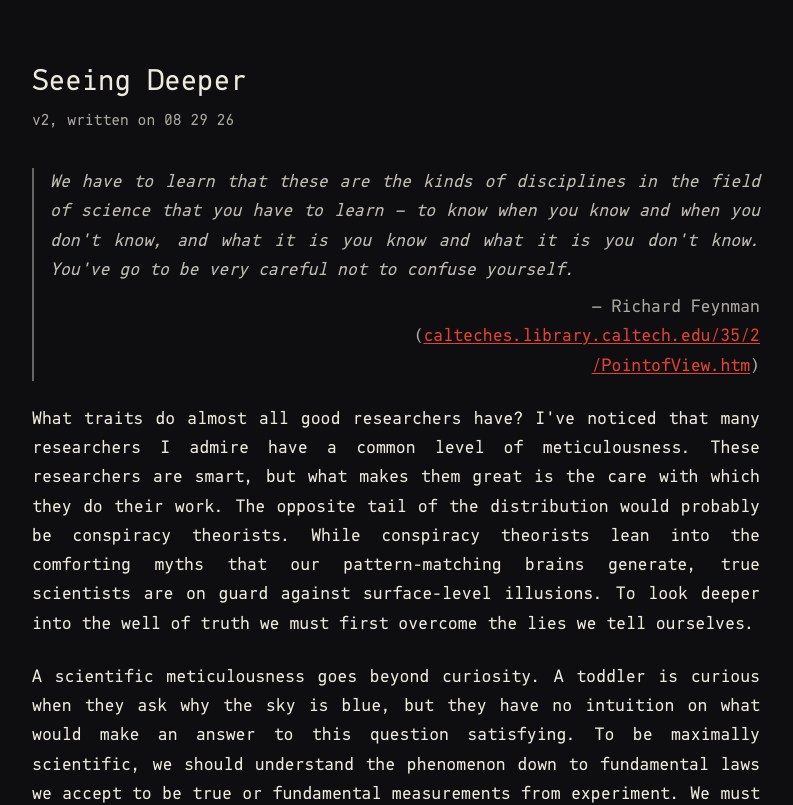
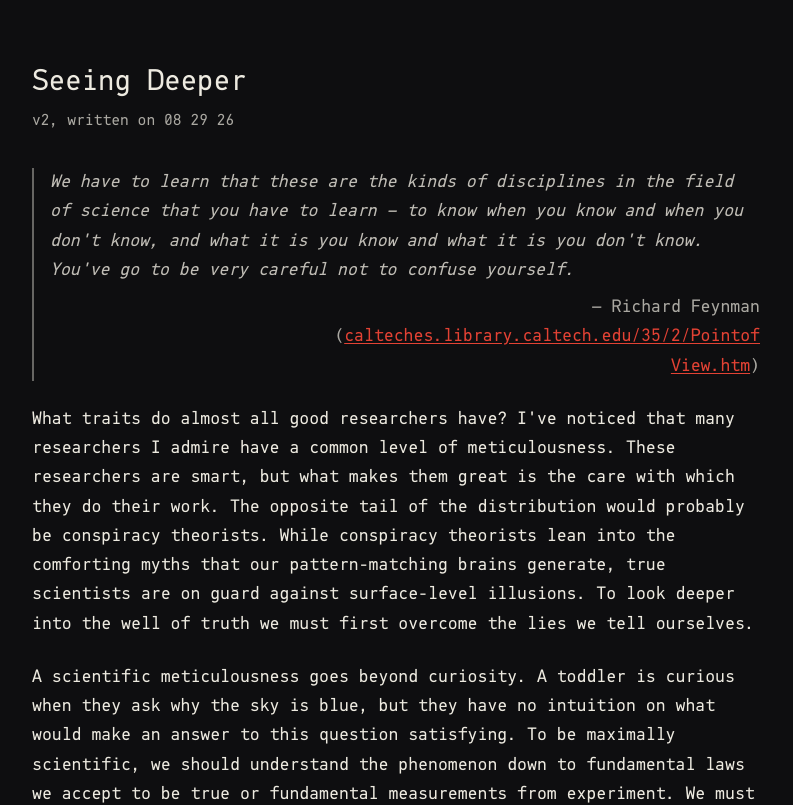
Before and after one commit to thewindsofwinter/personal-site, a Next.js app: page /shards/depth in a window 1280 px wide. Shown: the top 805 px of the page, without its empty margins (244-1037 px from the left). Built offline with nearby package versions, Linux system fonts and the light colour scheme.

Commit message:
quote box

```diff
--- a/pages/shards/[name].js
+++ b/pages/shards/[name].js
@@ -67,7 +67,7 @@ export default function ShardPage({ title, meta, blocks }) {
         <title>{title}</title>
       </Head>
 
-      <main className="max-w-[768px] mx-auto px-5 py-16 min-h-screen flex flex-col justify-center text-justify">
+      <main className="max-w-[768px] mx-auto px-5 py-16 min-h-screen flex flex-col justify-center text-left">
         <h1 className="text-3xl mb-2 text-left">{title}</h1>
         {meta ? <MetaByline meta={meta} /> : null}
         {blocks.length > 0 ? (
@@ -84,14 +84,14 @@ export default function ShardPage({ title, meta, blocks }) {
                         <RichText text={part.content} />
                       </footer>
                     ) : (
-                      <p key={partIndex} className="text-justify whitespace-pre-wrap m-0">
+                      <p key={partIndex} className="text-left whitespace-pre-wrap m-0">
                         <RichText text={part.content} />
                       </p>
                     )
                   )}
                 </blockquote>
               ) : (
-                <p key={index} className="m-0">
+                <p key={index} className="m-0 text-left">
                   <RichText text={block.content} />
                 </p>
               )
--- a/styles/globals.css
+++ b/styles/globals.css
@@ -100,7 +100,7 @@ a:hover {
 
 .shard-byline {
   float: right;
-  width: 50%;
+  width: 60%;
   margin: 0.5rem 0 0;
   text-align: right;
   font-style: normal;
```
